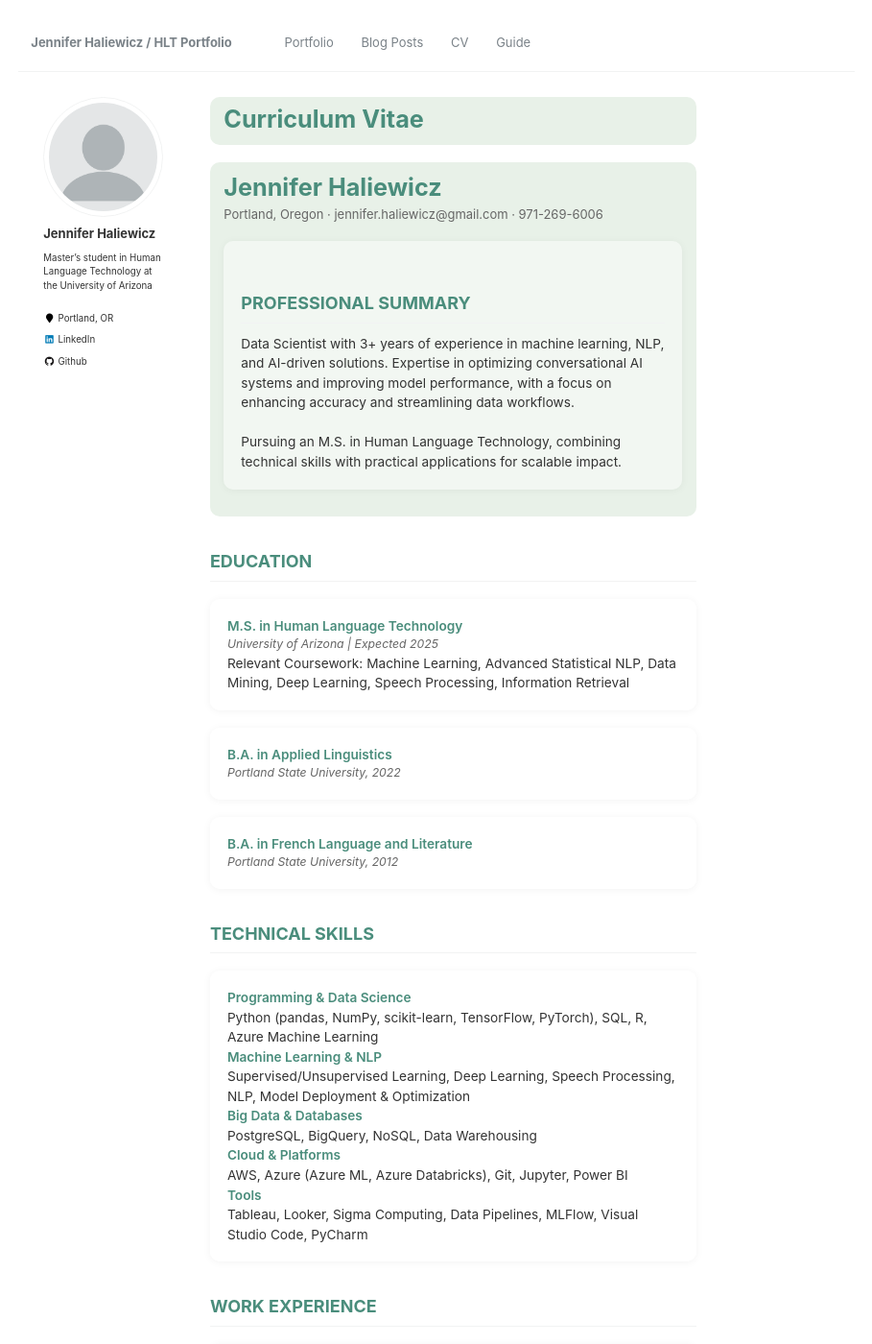
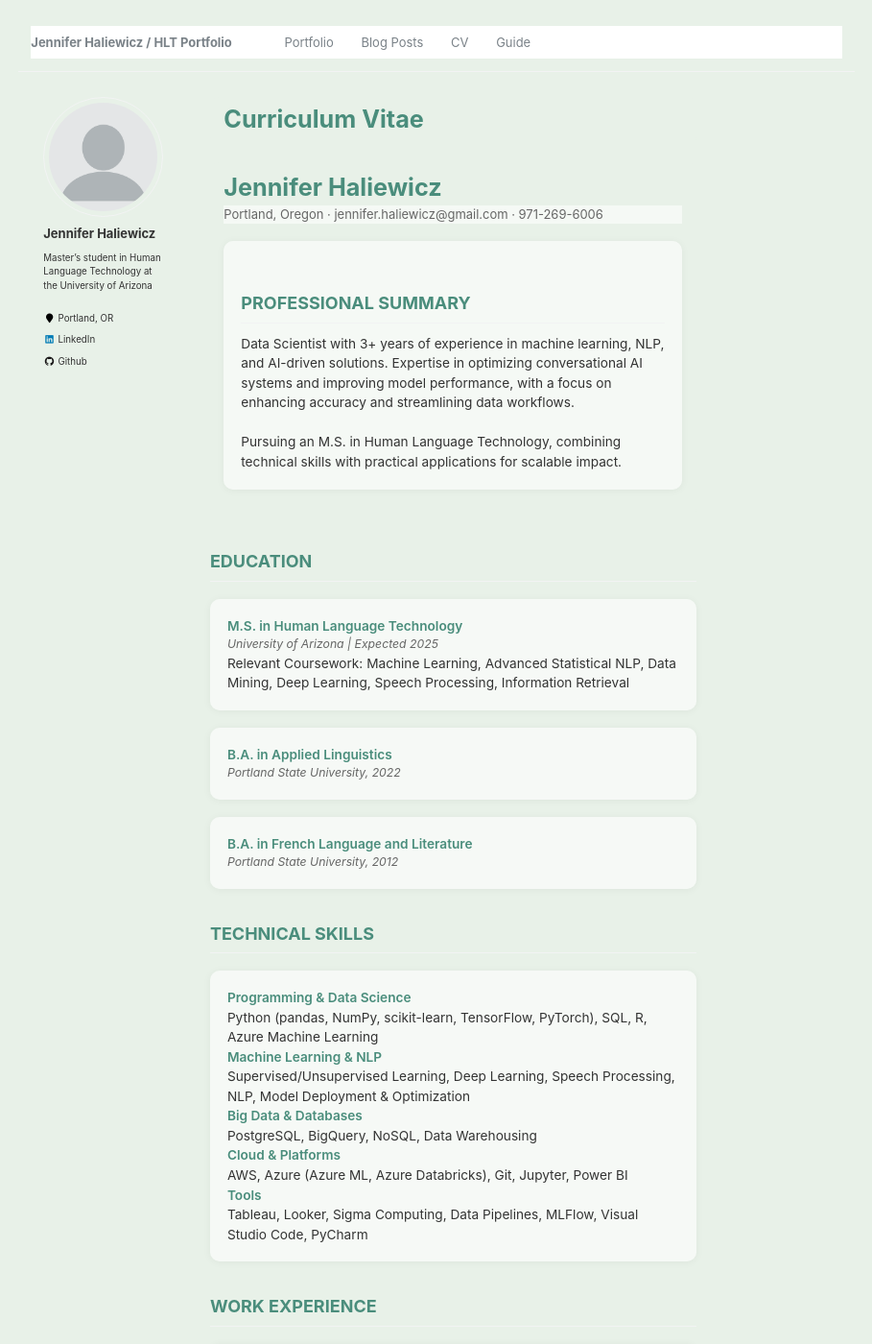
Before and after one commit to rofljen/HLTProfessionalsite, a Jekyll site: the page built from _pages/cv.html, in a window 1280 px wide and 1400 px high. Shown: the whole window at 96% size, without its empty margins (185-1094 px from the left). Built offline with Jekyll 4.4.1, drawn with Linux system fonts in a browser that asks for light colours.

Commit message:
Update custom.css

```diff
--- a/assets/css/custom.css
+++ b/assets/css/custom.css
@@ -12,6 +12,7 @@
   font-family: -apple-system, BlinkMacSystemFont, 'Segoe UI', Roboto, Oxygen, Ubuntu, Cantarell, sans-serif;
   font-size: 0.9rem;
   line-height: 1.5;
+  background-color: var(--mint-green);
   color: var(--text-dark);
   margin: 0 auto;
   padding: 0.5rem;
@@ -61,6 +62,7 @@
   color: var(--text-light);
   margin-bottom: 0.75rem;
   font-size: 0.9rem;
+  background-color: rgba(255, 255, 255, 0.6);
 }
 
 .experience-item,
@@ -68,7 +70,7 @@
 .service-item,
 .tech-skills,
 .professional-summary {
-  background-color: rgba(255, 255, 255, 0.4);
+  background-color: rgba(255, 255, 255, 0.6);
   padding: 1.25rem;
   border-radius: 10px;
   box-shadow: 0 1px 8px rgba(0, 0, 0, 0.05);
```
